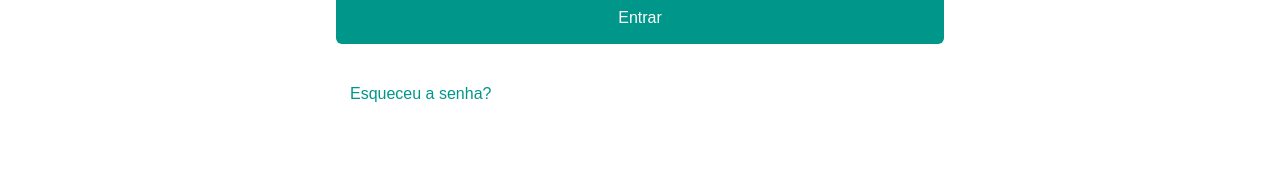
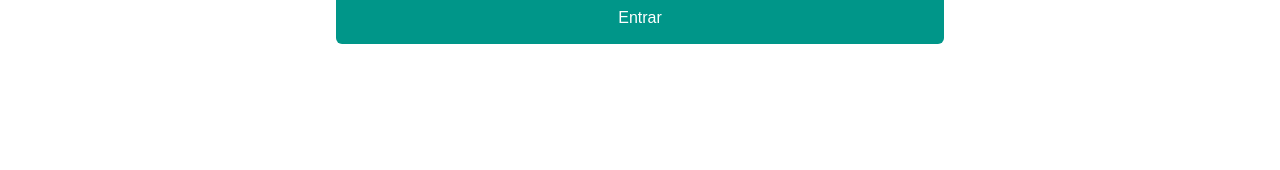
Before and after one commit to FelipeLopes1996/personal-finance-web-app, a React (Vite) app: page /login in a window 1280 px wide. Shown: the part 417-587 px from the top of the page. Built offline with nearby package versions, Linux system fonts and the light colour scheme.

Commit message:
chore: update login page layout

```diff
--- a/src/pages/Login/index.tsx
+++ b/src/pages/Login/index.tsx
@@ -1,6 +1,6 @@
-import { Button } from "@/components/Button";
+// import { Button } from "@/components/Button";
 import LoginForm from "../../components/LoginForm";
-import { Link } from "react-router-dom";
+// import { Link } from "react-router-dom";
 
 const Login = () => {
   return (
@@ -10,11 +10,11 @@ const Login = () => {
       </h1>
       <LoginForm />
       <div className="flex mt-[1.5rem] items-start w-[max-content]">
-        <Link to="/forgot-password">
+        {/* <Link to="/forgot-password">
           <Button type="submit" textButton="text">
             Esqueceu a senha?
           </Button>
-        </Link>
+        </Link> */}
       </div>
     </div>
   );
```
